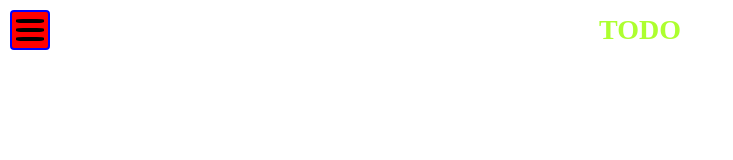
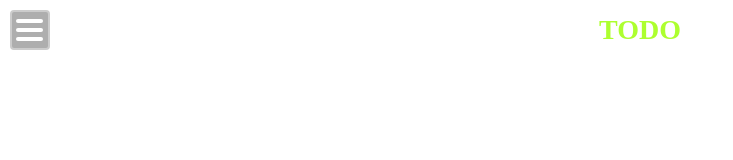
Before and after one commit to themetar/TODO-App, a plain HTML site: page index.html in a window 1280 px wide. Shown: the whole page, without its empty margins (0-733 px from the left). Drawn offline with Linux system fonts and the light colour scheme.

Commit message:
Restyle app menu button

```diff
--- a/style.css
+++ b/style.css
@@ -248,8 +248,8 @@ header h2 {
   width: 40px;
   top: 10px;
   left: 10px;
-  border: 2px solid blue;
-  background-color: red;
+  border: 2px solid #cccccc;
+  background-color: #aeaeae;
   border-radius: 4px;
   cursor: pointer;
 }
@@ -259,16 +259,17 @@ header h2 {
 #app-menu-button::after {
   content: "";
   display: block;
-  width: 80%;
+  width: 75%;
   height: 10%;
-  background-color: black;
-  border-radius: 25%;
+  background-color: white;
+  border-radius: 4px;
   position: absolute;
   top: 45%;
   left: 10%;
   transform-origin: center center;
   transition: transform .2s ease-in-out,
-              background .2s ease-in-out;
+              opacity .2s ease-in-out;
+  /* box-shadow: inset 2px 2px rgba(0, 0, 0, .5); */
 }
 
 #app-menu-button::before {
@@ -284,7 +285,7 @@ header h2 {
 }
 
 #app-menu-button.open div {
-  background-color: rgba(0, 0, 0, 0);
+  opacity: 0;
 }
 
 #app-menu-button.open::after {
```
